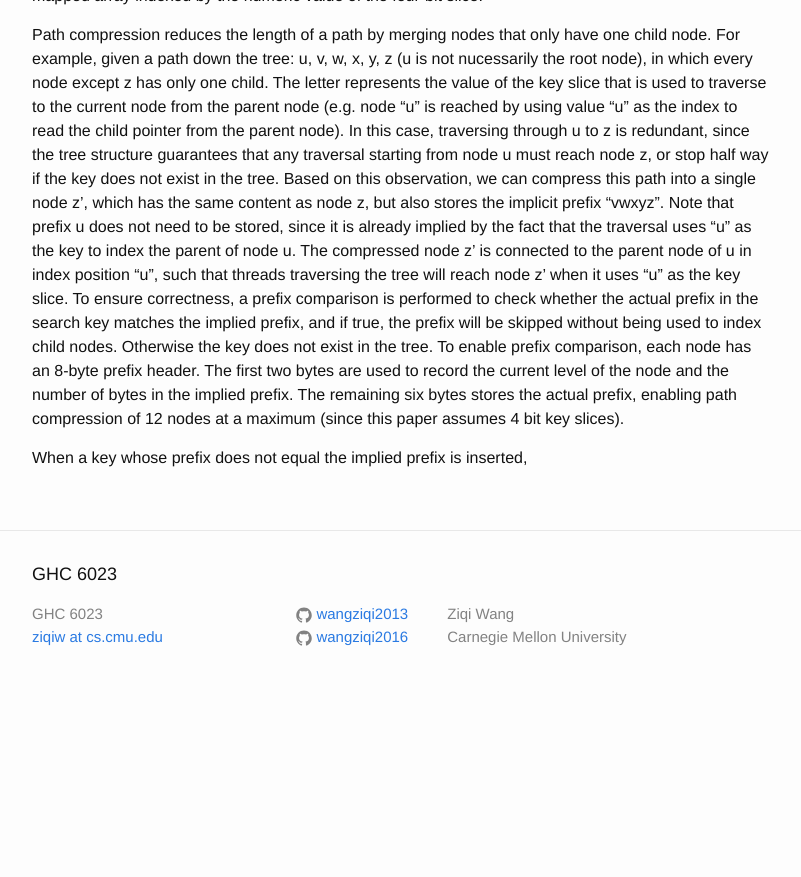
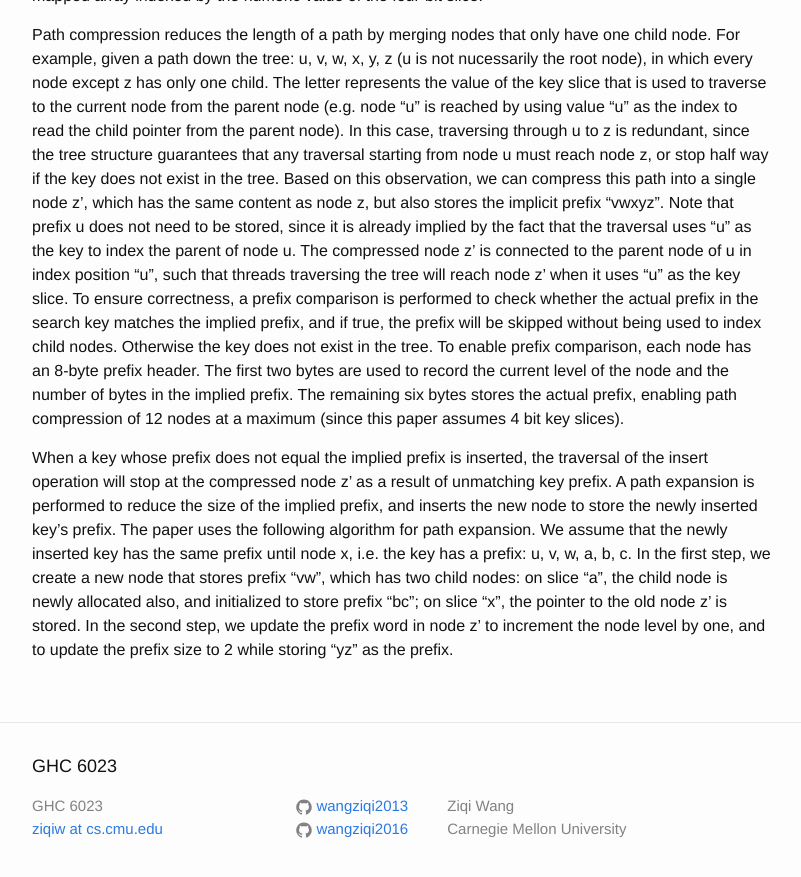
Before and after one commit to wangziqi2013/wangziqi2013.github.io, a Jekyll site: the page built from _posts/2019-11-29-wort.markdown, in a window 1280 px wide and 900 px high, scrolled down 1243 px. Shown: the top 877 px of the window, without its empty margins (238-1039 px from the left). Built offline with Jekyll 4.4.1, drawn with Linux system fonts in a browser that asks for light colours; before the commit the page ends 1951 px from its top, so only the background shows below that.

Commit message:
Adding algo

```diff
--- a/_posts/2019-11-29-wort.markdown
+++ b/_posts/2019-11-29-wort.markdown
@@ -58,4 +58,11 @@ To enable prefix comparison, each node has an 8-byte prefix header. The first tw
 level of the node and the number of bytes in the implied prefix. The remaining six bytes stores the actual prefix, enabling
 path compression of 12 nodes at a maximum (since this paper assumes 4 bit key slices).
 
-When a key whose prefix does not equal the implied prefix is inserted,
+When a key whose prefix does not equal the implied prefix is inserted, the traversal of the insert operation will stop at
+the compressed node z' as a result of unmatching key prefix. A path expansion is performed to reduce the size of the implied
+prefix, and inserts the new node to store the newly inserted key's prefix. The paper uses the following algorithm for path
+expansion. We assume that the newly inserted key has the same prefix until node x, i.e. the key has a prefix: u, v, w, a, b, c.
+In the first step, we create a new node that stores prefix "vw", which has two child nodes: on slice "a", the child node
+is newly allocated also, and initialized to store prefix "bc"; on slice "x", the pointer to the old node z' is stored.
+In the second step, we update the prefix word in node z' to increment the node level by one, and to update the prefix size
+to 2 while storing "yz" as the prefix.
```
